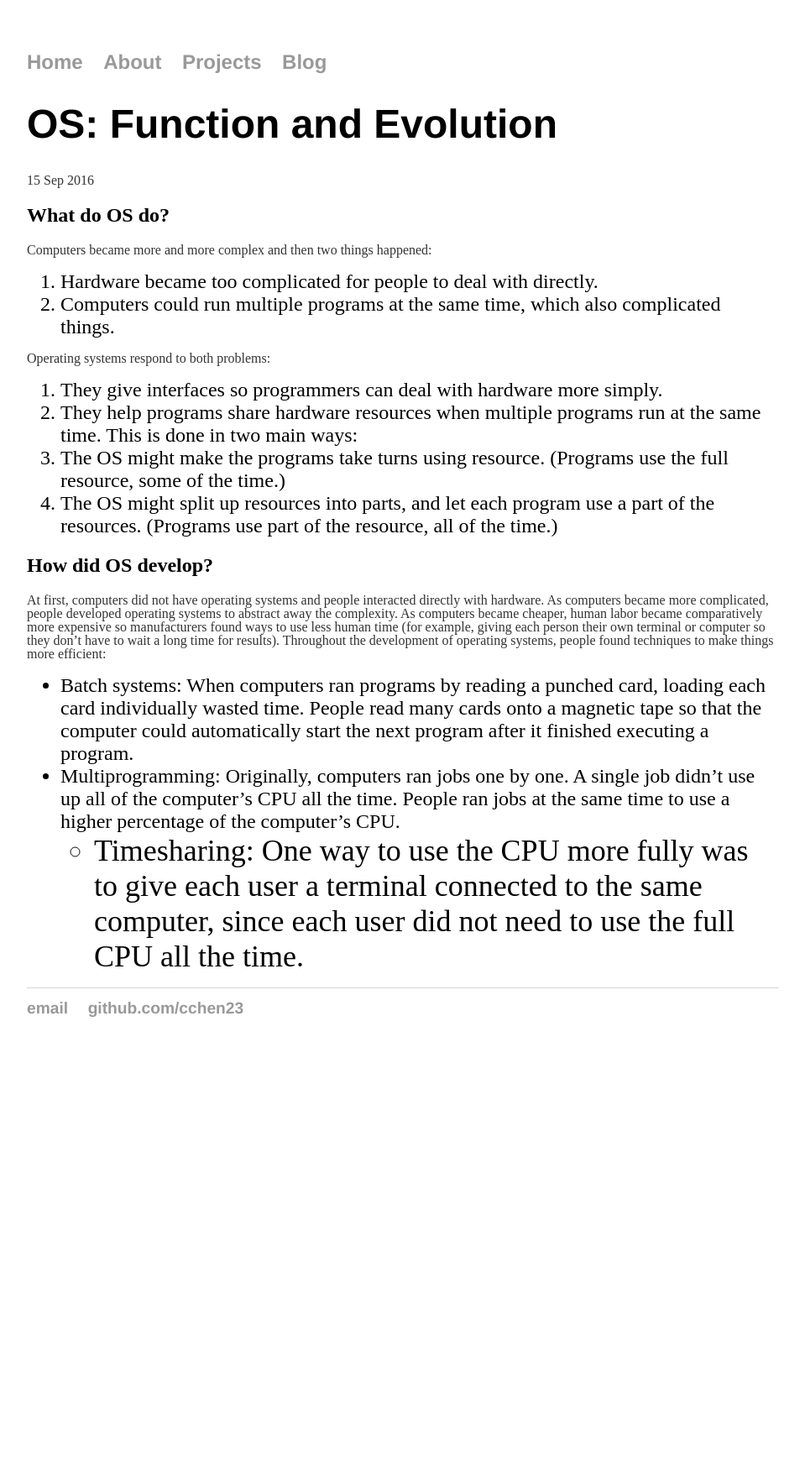
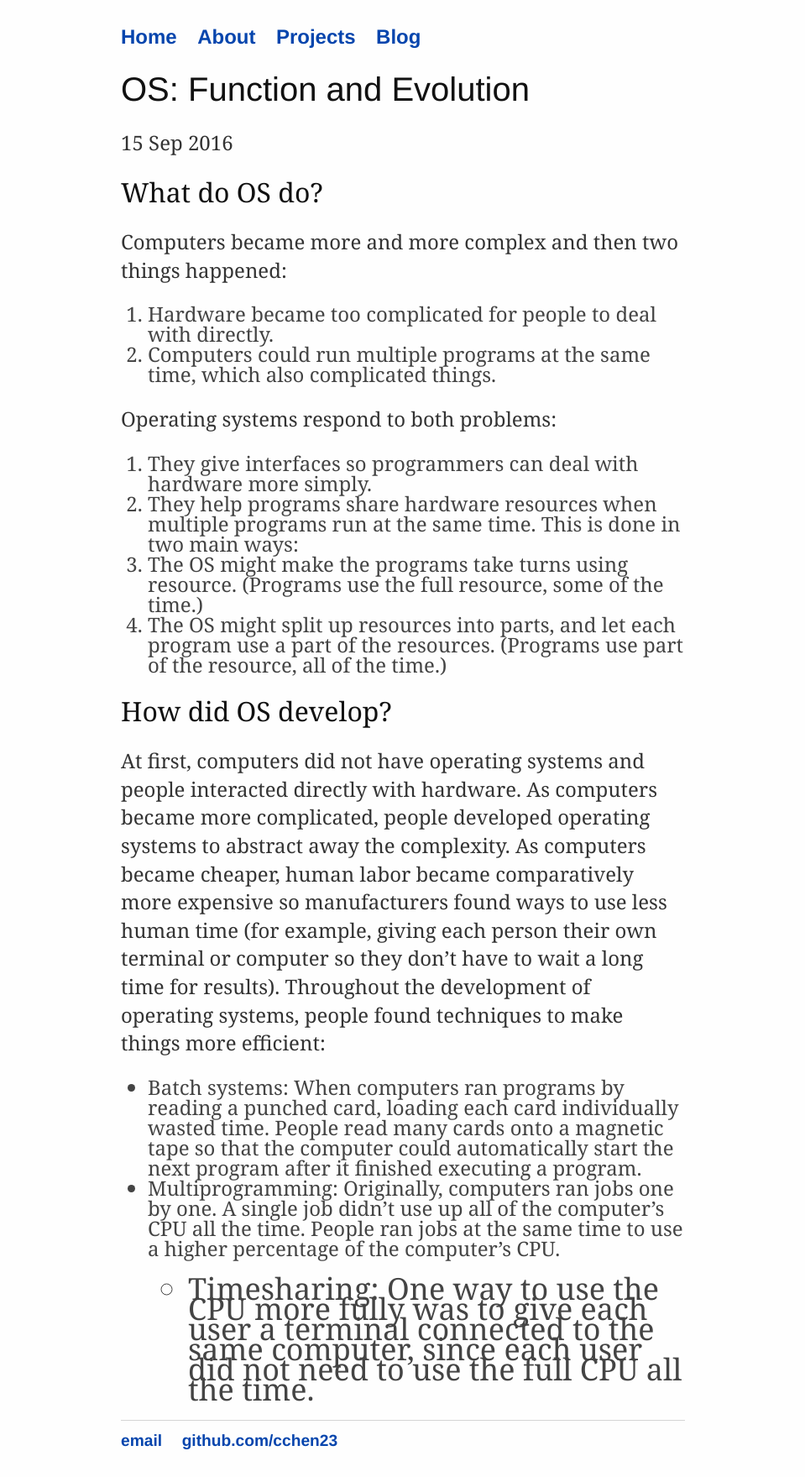
Before and after one commit to cchen23/cchen23.githhub.io, a Jekyll site: the page built from _posts/2016-09-15-os-intro.md, in a window 1280 px wide. Shown: the whole page at 84% size, without its empty margins (160-1119 px from the left). Built offline with Jekyll 4.4.1, drawn with Linux system fonts in a browser that asks for light colours; before the commit the page ends 1272 px from its top, so only the background shows below that.

Commit message:
Update post.css
taken from https://github.com/jasonm23/markdown-css-themes/blob/gh-pages/markdown.css

```diff
--- a/css/post.css
+++ b/css/post.css
@@ -1,41 +1,102 @@
-body {
-  margin: 60px auto;
-  width: 70%;
+html { font-size: 100%; overflow-y: scroll; -webkit-text-size-adjust: 100%; -ms-text-size-adjust: 100%; }
+
+body{
+color:#444;
+font-family:Georgia, Palatino, 'Palatino Linotype', Times, 'Times New Roman', serif;
+font-size:12px;
+line-height:1.5em;
+padding:1em;
+margin:auto;
+max-width:42em;
+background:#fefefe;
 }
 
-nav ul, footer ul {
-  font-family:'Helvetica', 'Arial', 'Sans-Serif';
-  padding: 0px;
-  list-style: none;
-  font-weight: bold;
+a{ color: #0645ad; text-decoration:none;}
+a:visited{ color: #0b0080; }
+a:hover{ color: #06e; }
+a:active{ color:#faa700; }
+a:focus{ outline: thin dotted; }
+a:hover, a:active{ outline: 0; }
+
+::-moz-selection{background:rgba(255,255,0,0.3);color:#000}
+::selection{background:rgba(255,255,0,0.3);color:#000}
+
+a::-moz-selection{background:rgba(255,255,0,0.3);color:#0645ad}
+a::selection{background:rgba(255,255,0,0.3);color:#0645ad}
+
+p{
+margin:1em 0;
 }
 
-nav ul li, footer ul li {
-  display: inline;
-  margin-right: 20px;
+img{
+max-width:100%;
 }
 
-a {
-  text-decoration: none;
-  color: #999;
+h1,h2,h3,h4,h5,h6{
+font-weight:normal;
+color:#111;
+line-height:1em;
+}
+h4,h5,h6{ font-weight: bold; }
+h1{ font-size:2.5em; }
+h2{ font-size:2em; }
+h3{ font-size:1.5em; }
+h4{ font-size:1.2em; }
+h5{ font-size:1em; }
+h6{ font-size:0.9em; }
+
+blockquote{
+color:#666666;
+margin:0;
+padding-left: 3em;
+border-left: 0.5em #EEE solid;
+}
+hr { display: block; height: 2px; border: 0; border-top: 1px solid #aaa;border-bottom: 1px solid #eee; margin: 1em 0; padding: 0; }
+pre, code, kbd, samp { color: #000; font-family: monospace, monospace; _font-family: 'courier new', monospace; font-size: 0.98em; }
+pre { white-space: pre; white-space: pre-wrap; word-wrap: break-word; }
+
+b, strong { font-weight: bold; }
+
+dfn { font-style: italic; }
+
+ins { background: #ff9; color: #000; text-decoration: none; }
+
+mark { background: #ff0; color: #000; font-style: italic; font-weight: bold; }
+
+sub, sup { font-size: 75%; line-height: 0; position: relative; vertical-align: baseline; }
+sup { top: -0.5em; }
+sub { bottom: -0.25em; }
+
+ul, ol { margin: 1em 0; padding: 0 0 0 2em; }
+li p:last-child { margin:0 }
+dd { margin: 0 0 0 2em; }
+
+img { border: 0; -ms-interpolation-mode: bicubic; vertical-align: middle; }
+
+table { border-collapse: collapse; border-spacing: 0; }
+td { vertical-align: top; }
+
+@media only screen and (min-width: 480px) {
+body{font-size:14px;}
 }
 
-a:hover {
-  text-decoration: underline;
+@media only screen and (min-width: 768px) {
+body{font-size:16px;}
 }
 
-h1 {
-  font-size: 3em;
-  font-family:'Helvetica', 'Arial', 'Sans-Serif';
+@media print {
+  * { background: transparent !important; color: black !important; filter:none !important; -ms-filter: none !important; }
+  body{font-size:12pt; max-width:100%;}
+  a, a:visited { text-decoration: underline; }
+  hr { height: 1px; border:0; border-bottom:1px solid black; }
+  a[href]:after { content: " (" attr(href) ")"; }
+  abbr[title]:after { content: " (" attr(title) ")"; }
+  .ir a:after, a[href^="javascript:"]:after, a[href^="#"]:after { content: ""; }
+  pre, blockquote { border: 1px solid #999; padding-right: 1em; page-break-inside: avoid; }
+  tr, img { page-break-inside: avoid; }
+  img { max-width: 100% !important; }
+  @page :left { margin: 15mm 20mm 15mm 10mm; }
+  @page :right { margin: 15mm 10mm 15mm 20mm; }
+  p, h2, h3 { orphans: 3; widows: 3; }
+  h2, h3 { page-break-after: avoid; }
 }
-
-p {
-  font-size: 1em;
-  line-height: 1em;
-  color: #333;
-}
-
-footer {
-  border-top: 1px solid #d5d5d5;
-  font-size: .8em;
-}
```
